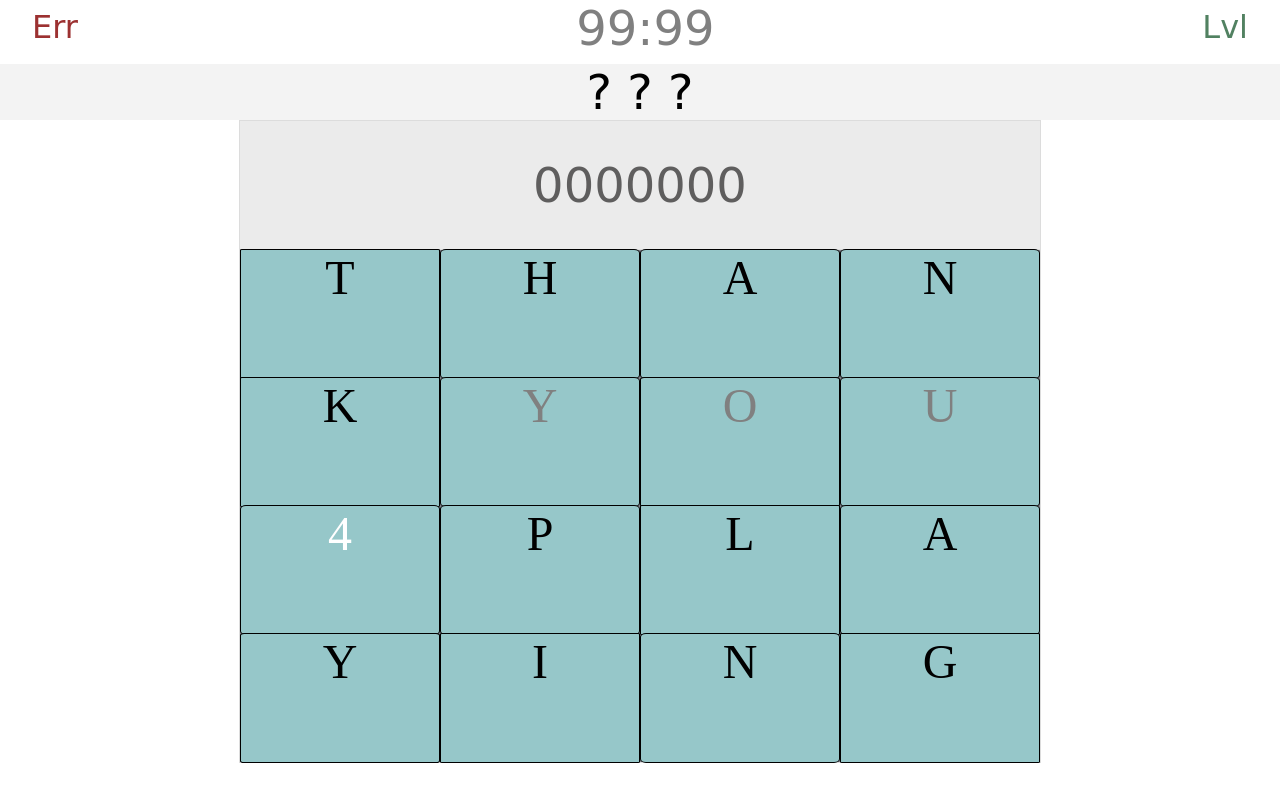
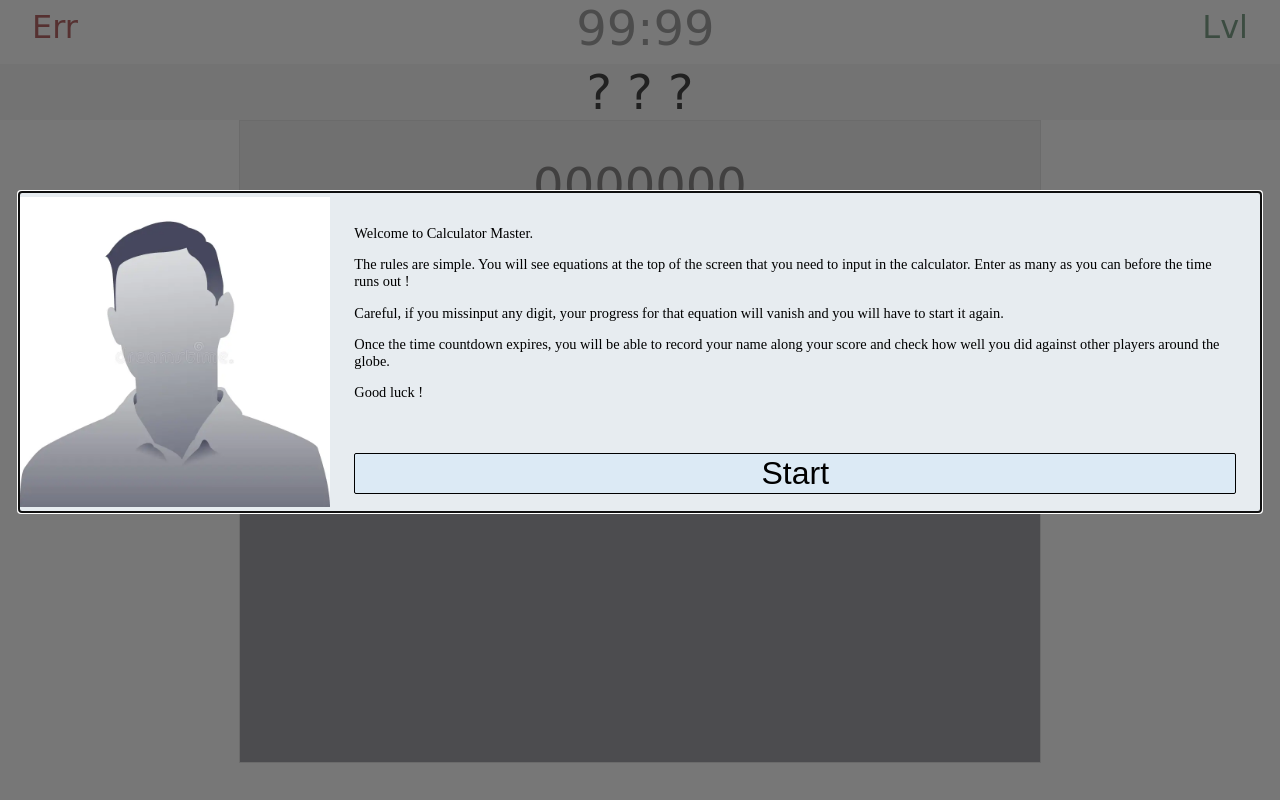
Before and after one commit to dmo575/CalculatorMaster, a Flask app: page / in a window 1280 px wide. Run offline with Flask 3, Linux system fonts and the light colour scheme; some web fonts are replaced.

Commit message:
Saving before attempting to upload stuff to the server

```diff
--- a/app.py
+++ b/app.py
@@ -60,8 +60,8 @@
         return jsonify({"message": "duplicate"}), 200
 
     # get country code for direct client ip
-    # country_code = get_country_code(request.remote_addr)
-    country_code = get_country_code("4.106.55.210")
+    country_code = get_country_code(request.remote_addr)
+    #country_code = get_country_code("4.106.55.210")
 
 
     # Insert new score into leaderboard table
--- a/static/js/index.js
+++ b/static/js/index.js
@@ -44,7 +44,7 @@
 // every how many levels should we increase the equation complexity
 var equationMult = 4;
 // time remaining in miliseconds
-var currentTime = /*99.99*/ 30 * 1000;
+var currentTime = 60.0 * 1000;
 // current level
 var lvl = 0;
 // counts the player's mistakes
@@ -62,8 +62,7 @@
 document.addEventListener('DOMContentLoaded', (event) => {
 
     // Opens the welcome/instructions message
-    printThankYou();
-    //openMessagePre(introModal, true);
+    openMessagePre(introModal, true);
 });
 
 // triggers each time the player presses a button on the calculator
@@ -286,27 +285,19 @@
 
         initCssGrid();
 
-        // draw buttons
-        //buttons.forEach((el) => {
-        //    spawnButton(el, el.start);
-        //});
-
-        /* spawButton(0)
-        .then(() => {
-            for each button
-        })*/
-
         // we add all the buttons onto the css grid and store them in cssButtons
         let cssButtons = [];
         buttonsData.forEach((el) => {
-            cssButtons.push(spawnButton2(el, el.start));
+            cssButtons.push(spawnButton(el, el.start));
         });
 
+        // button pop in animation, we resolve after its done to signal that the calculator
+        // has been created
         buttonPop(cssButtons, 0, () => {resolve()});
     });
 }
 
-// a hardcoded animation pop to liven up the calculator
+// an animation pop to liven up the calculator
 // calls callback once all the buttons are done spawning
 function buttonPop(cssButtons, currIndex, callback=undefined) {
 
@@ -1066,20 +1057,6 @@
 // given a button, a start position in a 1 based grid and a positive width and height,
 // this func will add the button to the page's css grid
 function spawnButton(btn, start) {
-    let buttonElement = document.createElement('div');
-
-    buttonElement.classList.add('button');
-
-    buttonElement.style['grid-column'] = `${start.x} / span ${btn.width}`;
-    buttonElement.style['grid-row'] = `${start.y} / span ${btn.height}`;
-    buttonElement.innerText = btn.symbol;
-    buttonElement.style['border-radius'] = `${btn.radius}%`;
-    buttonElement.dataset.symbol = btn.symbol;
-
-    gridElement.appendChild(buttonElement);
-}
-
-function spawnButton2(btn, start) {
     let button = document.createElement('div');
     let buttonContainer = document.createElement('div');
 
@@ -1177,6 +1154,8 @@
 
     return returnObject;
 }
+
+// ----------------------------------------------------------       ANIMATIONS
 
 // plays the ping animation
 // since this animation can be spammed over and over instantly (when making errors
@@ -1288,6 +1267,7 @@
     addInstantAnimation(element, interval);
 }
 
+// links an interval to an element and keeps track of it
 function addInstantAnimation(element, interval) {
 
     let added = false;
@@ -1312,6 +1292,7 @@
     }
 }
 
+// given an element, clears the interval linked to it
 function clearInstantAnimation(element) {
 
     for(let i = 0; i < instantAnimations.length; i++) {
@@ -1325,11 +1306,3 @@
         }
     }
 }
-
-// ----------------------------------------------------------       DEBUG
-
-window.addEventListener('resize', (event) => {
-
-    console.clear();
-    console.log(window.innerWidth / window.innerHeight);
-});
```
Also changed, not shown: static/css/index.css (+3 -21 lines), database/database.db.
